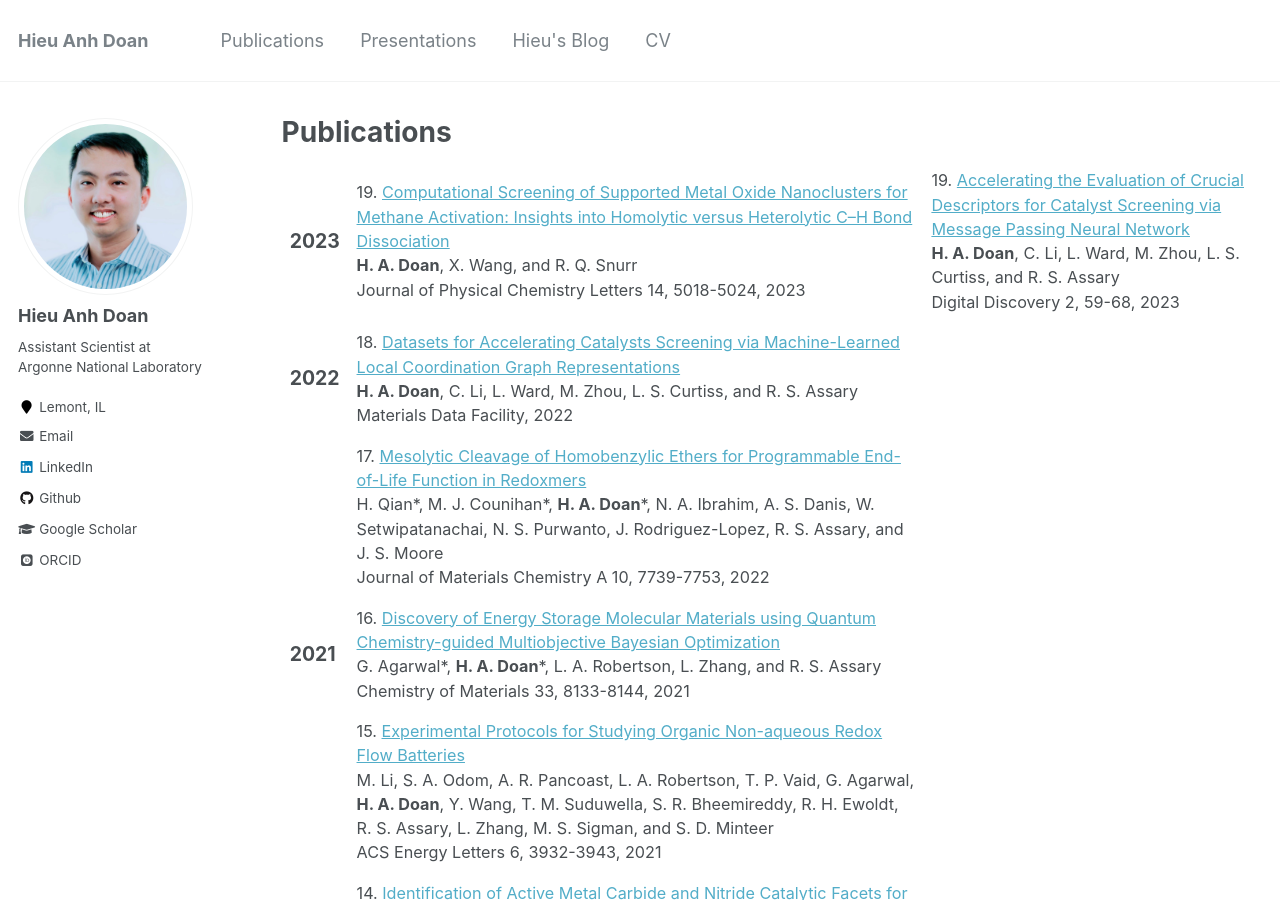
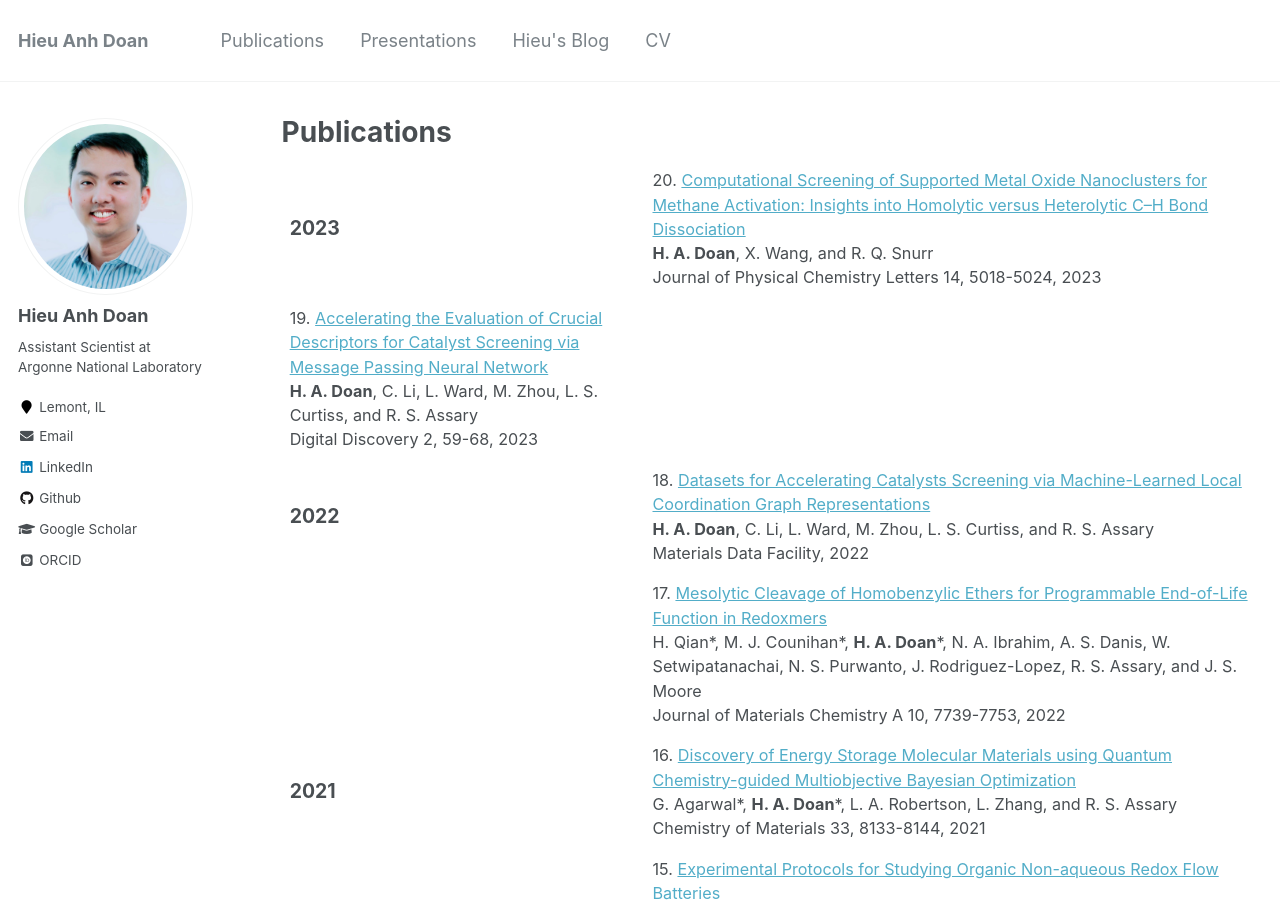
Before and after one commit to hieuadoan/hieuadoan.github.io, a Jekyll site: the page built from _pages/publications.html, in a window 1280 px wide and 900 px high. Built offline with Jekyll 4.4.1, drawn with Linux system fonts in a browser that asks for light colours; some web fonts are replaced.

Commit message:
Adjusted index

```diff
--- a/_pages/publications.html
+++ b/_pages/publications.html
@@ -24,7 +24,7 @@ author_profile: true
 
 		<td class="publication">
 			<span class="pubtitle">
-				  19. <a href="https://pubs.acs.org/doi/10.1021/acs.jpclett.3c00863"> Computational Screening of Supported Metal Oxide Nanoclusters for Methane Activation: Insights into Homolytic versus Heterolytic C–H Bond Dissociation </a>
+				  20. <a href="https://pubs.acs.org/doi/10.1021/acs.jpclett.3c00863"> Computational Screening of Supported Metal Oxide Nanoclusters for Methane Activation: Insights into Homolytic versus Heterolytic C–H Bond Dissociation </a>
 			  </span><br />
 			  <span class="authors">
 				  <b>H. A. Doan</b>, X. Wang, and R. Q. Snurr
@@ -34,8 +34,9 @@ author_profile: true
 			  <span class="links">
 			  </span>
 		</td>
+	</tr>
 
-
+	<tr>
 		<td class="publication">
 			<span class="pubtitle">
 				  19. <a href="https://pubs.rsc.org/en/content/articlelanding/2022/dd/d2dd00088a"> Accelerating the Evaluation of Crucial Descriptors for Catalyst Screening via Message Passing Neural Network </a>
```
